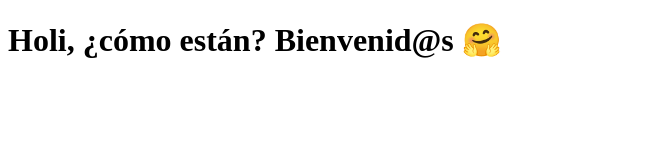
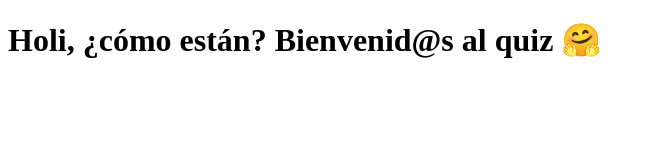
Before and after one commit to Daliany54/Repositorio2, a plain HTML site: page index.html in a window 1280 px wide. Shown: the whole page, without its empty margins (0-654 px from the left). Drawn offline with Linux system fonts and the light colour scheme.

Commit message:
Linea de texto nueva

```diff
--- a/index.html
+++ b/index.html
@@ -6,6 +6,6 @@
     <title>Document</title>
 </head>
 <body>
-    <h1> Holi, ¿cómo están? Bienvenid@s 🤗 </h1>
+    <h1> Holi, ¿cómo están? Bienvenid@s al quiz 🤗 </h1>
 </body>
 </html>
```
